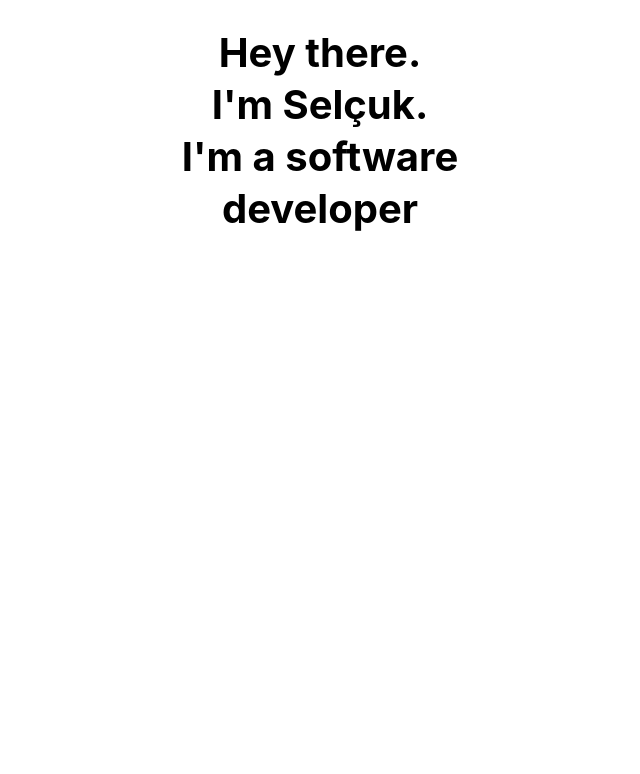
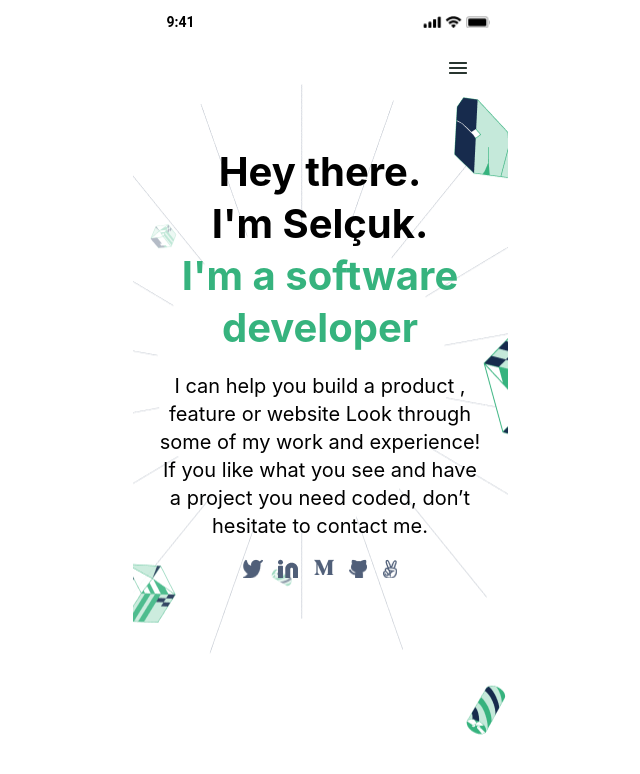
Before and after one commit to s2jack/create-portfolio-website1, a website: page index.html in a window 1280 px wide. Shown: the whole page, without its empty margins (320-960 px from the left). Drawn offline with Linux system fonts and the light colour scheme; a web font is replaced by a local one.

Commit message:
Create toolbar and home page & add styles
Create homepage
Create toolbar
Create statusbar
Add greetings message
Add social media icons
Add background images
Add Roboto font

```diff
--- a/index.html
+++ b/index.html
@@ -9,7 +9,42 @@
   </head>
   <body>
     <main>
-      <h1 class="greetings">Hey there.<br>I'm Selçuk.<br>I'm a software<br>developer</h1>
+      <div id="topbar">
+        <div id="appbar">
+          <div id="timer-cont">
+            <div id="timer-text">9:41</div>
+          </div>
+          <div id="statusbar">
+          </div>
+        </div>
+        <div class="container" id="toolbar">
+          <div id="logo-placeholder"></div>
+          <div id="hamburger-cont">
+            <div id="hamburger-icon"></div>
+          </div>
+        </div>
+      </div>
+      <div id="home">
+        <div id="greeting-container">
+          <h1 class="greetings">
+            <span class="black-text">Hey there.<br>I'm Selçuk.</span>
+            <br>
+            <span class="green-text">I'm a software<br>developer</span>
+          </h1>
+        </div>
+        <div id="message-cont">
+          <span id="support-txt"> I can help you build a product , feature or website Look through some of my work and experience! If you like what you see and have a project you need coded,
+            don’t hesitate to contact me.</span>
+        </div>
+        <div id="sm-icons-cont">
+          <span class="sm-icons" id="twitter"></span>
+          <span class="sm-icons" id="linkedin"></span>
+          <span class="sm-icons" id="medium"></span>
+          <span class="sm-icons" id="github"></span>
+          <span class="sm-icons" id="angellist"></span>
+        </div>
+        <div id="home-bg-img"></div>
+      </div>
     </main>
   </body>
   </html>
--- a/styles.css
+++ b/styles.css
@@ -1,6 +1,16 @@
 @font-face {
   font-family: Inter;
   src: url(fonts\Inter-Regular.ttf);
+}
+
+@font-face {
+  font-family: Roboto;
+  src: url(fonts\Roboto-Regular.ttf);
+}
+
+h1 {
+  margin-block-start: 0;
+  margin-block-end: 0;
 }
 
 html body {
@@ -12,7 +22,7 @@ html body {
 main {
   display: flex;
   flex-direction: column;
-  align-items: unset;
+  align-items: center;
 }
 
 .greetings {
@@ -23,3 +33,154 @@ main {
   color: black;
   text-align: center;
 }
+
+#topbar {
+  width: 375px;
+  height: 92px;
+  display: flex;
+  flex-direction: column;
+}
+
+#appbar {
+  width: 100%;
+  height: 44px;
+  display: flex;
+  justify-content: space-between;
+  align-items: center;
+}
+
+#timer-cont {
+  display: flex;
+  flex-direction: column;
+  margin-left: 21px;
+  width: 54px;
+  height: 21px;
+  justify-content: center;
+}
+
+#timer-text {
+  width: 100%;
+  height: 16px;
+  font-family: Roboto, Arial, Helvetica, sans-serif;
+  font-weight: 700;
+  font-size: 14px;
+  text-align: center;
+}
+
+#statusbar {
+  width: 66.66px;
+  height: 11.34px;
+  margin-right: 17.67px;
+  background-image: url("/images/statusbar.png");
+}
+
+#toolbar {
+  display: flex;
+  justify-content: space-between;
+  align-items: center;
+  width: 100%;
+  height: 48px;
+}
+
+#logo-placeholder{
+  margin-left: 12px;
+  width: 24px;
+  height: 48px;
+}
+
+#hamburger-icon {
+  width: 18px;
+  height: 12px;
+  background-image: url("images/hamburger_Icon.png");
+}
+
+#hamburger-cont {
+  display: flex;
+  margin-right: 30px;
+  justify-content: center;
+  align-items: center;
+  width: 40px;
+  height: 40px;
+}
+
+#home {
+  display: flex;
+  flex-direction: column;
+  align-items: center;
+}
+
+#home-bg-img {
+  width: 375px;
+  height: 653.32px;
+  overflow: hidden;
+  background-image: url("images/header-illsutration-mobile.png");
+  z-index: -1;
+  margin-top: -494px;
+}
+
+.black-text{
+  color:black;
+}
+
+.green-text {
+  color: #36b37e;
+}
+
+#greeting-container {
+  margin-top: 54px;
+  width: 327px;
+  height: 211px;
+}
+
+#message-cont {
+  margin-top: 15px;
+  width: 327px;
+  height: 164px;
+  overflow-wrap: break-word;
+  text-align: center;
+}
+
+#support-txt {
+  font-family: Inter, Arial, Helvetica, sans-serif;
+  font-size: 20px;
+  line-height: 28px;
+  font-weight: 400;
+}
+
+#sm-icons-cont {
+  margin-top: 22.89px;
+  width: 170.17px;
+  height: 19.62px;
+  display: flex;
+  justify-content: space-around;
+}
+
+#twitter {
+  background-image: url("images/sm-icons/twitter.png");
+  width: 19.99px;
+  height: 19.58px;
+}
+
+#linkedin{
+  background-image: url("images/sm-icons/linkedin.svg");
+  width: 20px;
+  height: 19.62px;
+}
+
+#medium {
+  background-image: url("images/sm-icons/medium.png");
+  width: 20px;
+  height: 15.69px;
+}
+
+#github {
+  background-image: url("images/sm-icons/github.png");
+  width: 17.99px;
+  height: 19.62px;
+}
+
+#angellist {
+  background-image: url("images/sm-icons/angellist.png");
+  width: 14.17px;
+  height: 19.62px;
+}
```
Also changed, not shown: fonts/Roboto-Regular.ttf (added), images/hamburger_Icon.png (added), images/header-illsutration-mobile.png (added), images/sm-icons/angellist.png (added), images/sm-icons/github.png (added), images/sm-icons/linkedin.svg (added), images/sm-icons/medium.png (added), images/sm-icons/twitter.png (added), images/statusbar.png (added).
